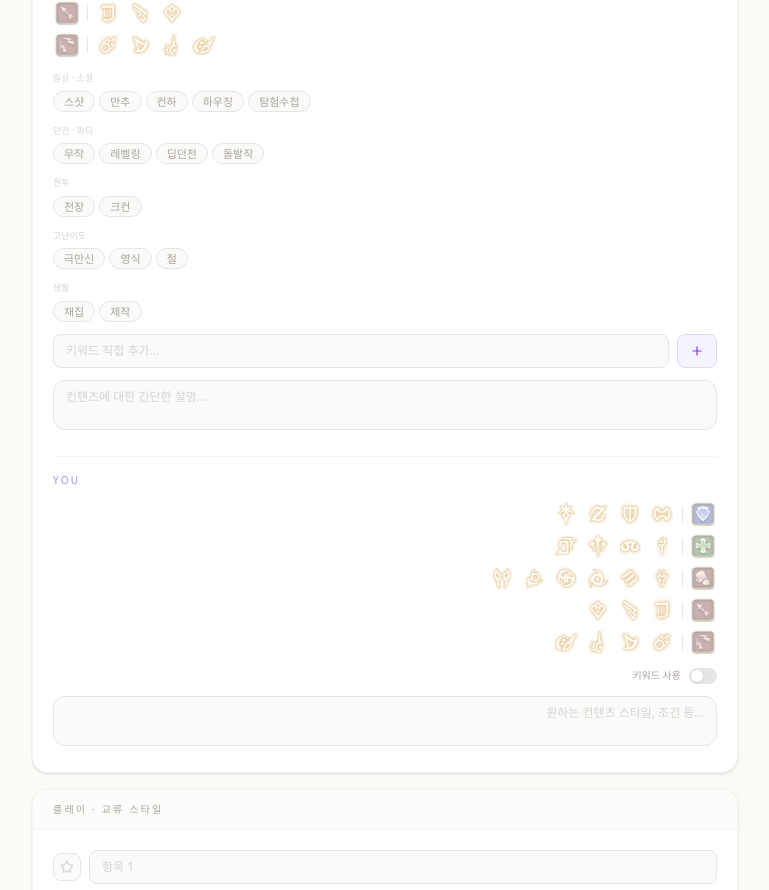
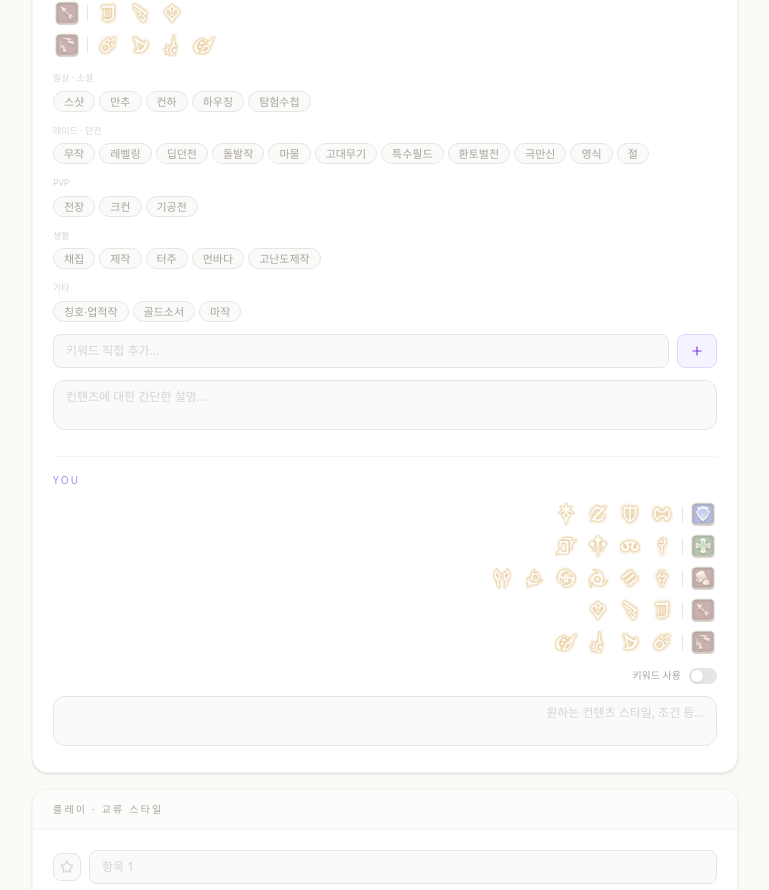
Before and after one commit to gogobibi/eternal-bonding-sheet, a Next.js app: page / in a window 1280 px wide. Shown: the part 1840-2730 px from the top of the page, without its empty margins (48-817 px from the left). Built offline with nearby package versions, Linux system fonts and the light colour scheme.

Commit message:
fix: 키워드 추가

```diff
--- a/app/_components/profile-editor/constants.ts
+++ b/app/_components/profile-editor/constants.ts
@@ -1,11 +1,4 @@
-export const TIME_SLOTS = [
-  "아침",
-  "오전",
-  "오후",
-  "저녁",
-  "밤",
-  "새벽",
-];
+export const TIME_SLOTS = ["아침", "오전", "오후", "저녁", "밤", "새벽"];
 
 export const AGE_OPTIONS = [
   "10대 초반",
@@ -32,12 +25,24 @@ export const CONTENT_GROUPS = [
     items: ["스샷", "만추", "컨하", "하우징", "탐험수첩"],
   },
   {
-    label: "던전 · 파티",
-    items: ["무작", "레벨링", "딥던전", "돌발작"],
+    label: "레이드 · 던전",
+    items: [
+      "무작",
+      "레벨링",
+      "딥던전",
+      "돌발작",
+      "마물",
+      "고대무기",
+      "특수필드",
+      "환토벌전",
+      "극만신",
+      "영식",
+      "절",
+    ],
   },
-  { label: "전투", items: ["전장", "크컨"] },
-  { label: "고난이도", items: ["극만신", "영식", "절"] },
-  { label: "생활", items: ["채집", "제작"] },
+  { label: "PVP", items: ["전장", "크컨", "기공전"] },
+  { label: "생활", items: ["채집", "제작", "터주", "먼바다", "고난도제작"] },
+  { label: "기타", items: ["칭호·업적작", "골드소서", "마작"] },
 ];
 
 export const SERVERS = ["카벙클", "펜리르", "초코보", "모그리"];
```
